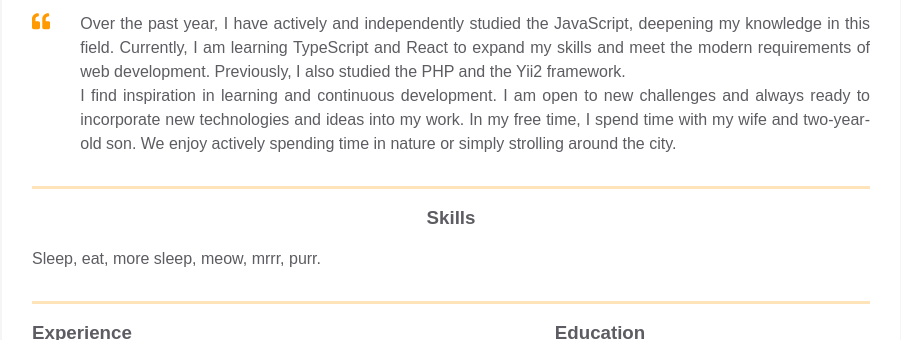
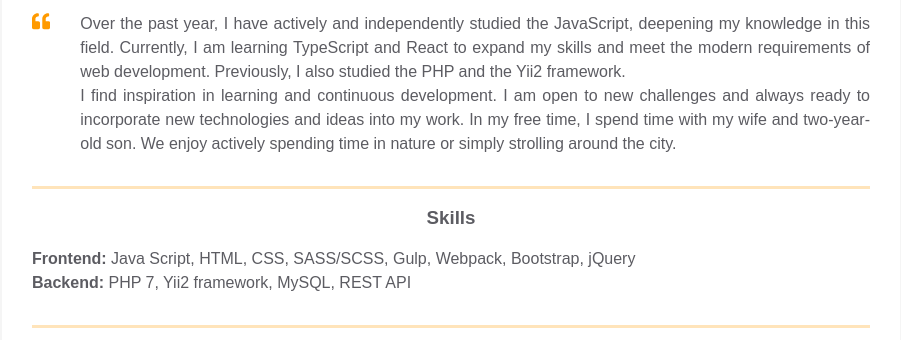
Before and after one commit to andreysakhno/homepage, a plain HTML site: page index.html in a window 1280 px wide. Shown: the part 350-690 px from the top of the page, without its empty margins (189-1090 px from the left). Drawn offline with Linux system fonts and the light colour scheme.

Commit message:
Added my skills

```diff
--- a/index.html
+++ b/index.html
@@ -117,7 +117,8 @@
                <div class="resume__block">
                   <div class="skills">
                      <h3 class="skills__header">Skills</h3>
-                     <p class="skills__text">Sleep, eat, more sleep, meow, mrrr, purr. </p>
+                     <p class="skills__text"><strong>Frontend:</strong> Java Script, HTML, CSS, SASS/SCSS, Gulp, Webpack, Bootstrap, jQuery</p>
+                     <p class="skills__text"><strong>Backend:</strong> PHP 7, Yii2 framework, MySQL, REST API</p>
                   </div>
                </div>
             </div>
```
